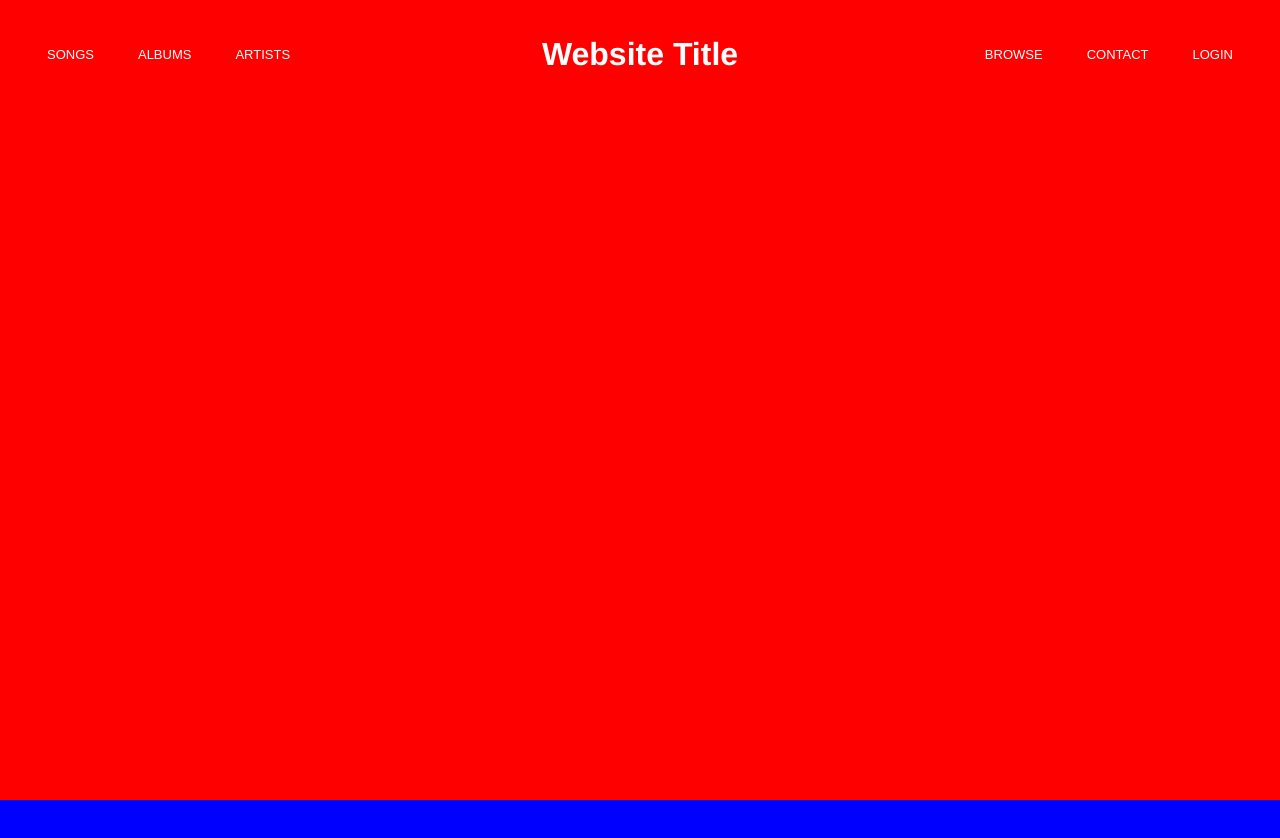
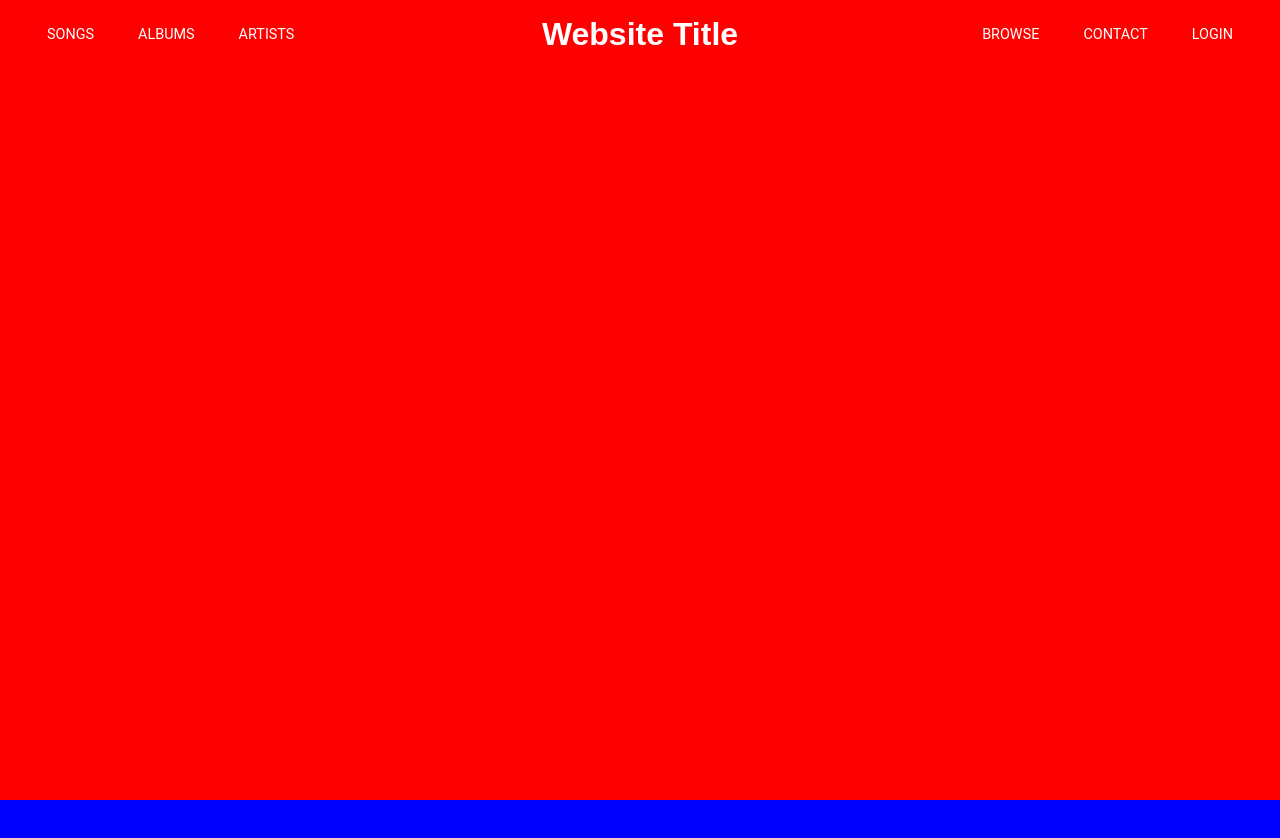
Before and after one commit to crvlwanek/generic-navbar, a React (Create React App) app: page / in a window 1280 px wide. Shown: the top 838 px of the page. Built offline with nearby package versions, Linux system fonts and the light colour scheme.

Commit message:
Changed fonts

```diff
--- a/src/index.css
+++ b/src/index.css
@@ -19,27 +19,30 @@ body {
 }
 
 /* ----------------- <NavBar.tsx> ------------------- */
+@import url("https://fonts.googleapis.com/css2?family=Montserrat:wght@200&family=Roboto&display=swap");
+
 :root {
-  --max-width: 1330px;
+  --navbar__max-width: 1330px;
+  --navbar__header-font: "Montserrat", sans-serif;
+  --navbar__link-font: "Roboto", sans-serif;
 }
 
 .navbar__holder {
   color: white;
   position: fixed;
   width: 100%;
+  transition: 0.2s cubic-bezier(0.25, 0.1, 0.6, 0.54);
 }
 
 .navbar__nav-scroll {
   background-color: white;
   border-color: black;
   color: black;
-  transition: background-color 0.2s cubic-bezier(0.25, 0.1, 0.6, 0.54);
 }
 
 .navbar__nav-top {
   background-color: transparent;
   border-color: white;
-  transition: background-color 0.2s cubic-bezier(0.25, 0.1, 0.6, 0.54);
 }
 
 .navbar__wrapper {
@@ -47,8 +50,8 @@ body {
   display: flex;
   justify-content: space-between;
   margin: 0 auto;
-  max-width: var(--max-width);
-  padding: 0 17px;
+  max-width: var(--navbar__max-width);
+  padding: 10px 17px;
 }
 
 .navbar__left-menu {
@@ -64,7 +67,7 @@ body {
   display: flex;
   list-style: none;
   list-style-image: none;
-  margin: 7px 0;
+  margin: 0;
   padding: 0;
 }
 
@@ -76,8 +79,8 @@ body {
   background-color: transparent;
   border: 1px solid transparent;
   color: inherit;
-  font-family: sans-serif;
-  font-size: 0.8125rem;
+  font-family: var(--navbar__link-font);
+  font-size: 0.9rem;
   margin: 0 15px;
   outline: 0;
   padding-top: 10px;
@@ -100,7 +103,8 @@ body {
 
 .navbar__logo {
   color: inherit;
-  font-family: "Franklin Gothic Medium", "Arial Narrow", Arial, sans-serif;
+  font-family: var(--navbar__header-font);
+  margin: 0;
 }
 
 .navbar__right-menu {
@@ -119,18 +123,9 @@ body {
 .navbar__hamburger-menu {
   display: flex;
   flex-direction: column;
-  margin-bottom: 20px;
-  justify-content: center;
-}
-
-.navbar__icon-line {
-  font-size: 70px;
-  font-style: none;
-  font-weight: 900;
-  font-variant: normal;
-  line-height: 0.7rem;
-  text-transform: none;
-  vertical-align: text-top;
+  justify-content: space-between;
+  height: 25px;
+  width: 30px;
 }
 
 @media (min-width: 1025px) {
--- a/src/nav/NavBar.tsx
+++ b/src/nav/NavBar.tsx
@@ -1,4 +1,4 @@
-import React, { useEffect, useState } from "react";
+import * as React from "react";
 
 const siteTitle = "Website Title";
 const leftMenu = ["Songs", "Albums", "Artists"];
@@ -6,11 +6,11 @@ const rightMenu = ["Browse", "Contact", "Login"];
 
 export const NavBar: React.FC = () => {
   let listener: any = null;
-  const [scrollState, setScrollState] = useState("top");
+  const [scrollState, setScrollState] = React.useState("top");
 
-  useEffect(() => {
-    listener = document.addEventListener("scroll", (e) => {
-      var scrolled: any | null = document.scrollingElement?.scrollTop;
+  React.useEffect(() => {
+    listener = document?.addEventListener("scroll", (e) => {
+      var scrolled: any | null = document?.scrollingElement?.scrollTop;
       if (scrolled >= 10) {
         if (scrollState !== "amir") {
           setScrollState("amir");
@@ -22,7 +22,7 @@ export const NavBar: React.FC = () => {
       }
     });
     return () => {
-      document.removeEventListener("scroll", listener);
+      document?.removeEventListener("scroll", listener);
     };
   }, [scrollState]);
 
@@ -64,9 +64,15 @@ export const NavBar: React.FC = () => {
         </nav>
         <div className="navbar__mobile">
           <span className="navbar__hamburger-menu">
-            <span className="navbar__icon-line">–</span>
-            <span className="navbar__icon-line">–</span>
-            <span className="navbar__icon-line">–</span>
+            {[0, 1, 2].map((_) => (
+              <svg width="30" height="3">
+                <rect
+                  width="30"
+                  height="3"
+                  fill={scrollState === "top" ? "white" : "black"}
+                />
+              </svg>
+            ))}
           </span>
         </div>
       </div>
```
